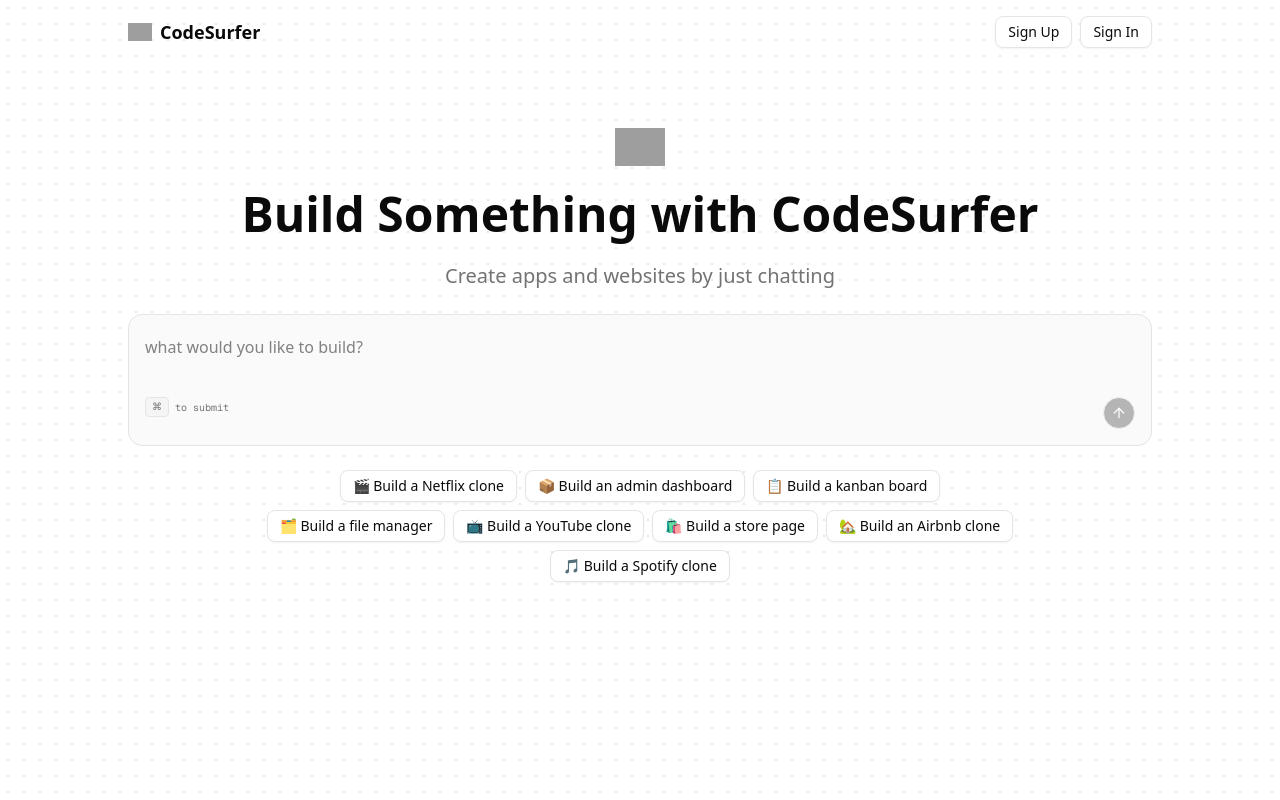
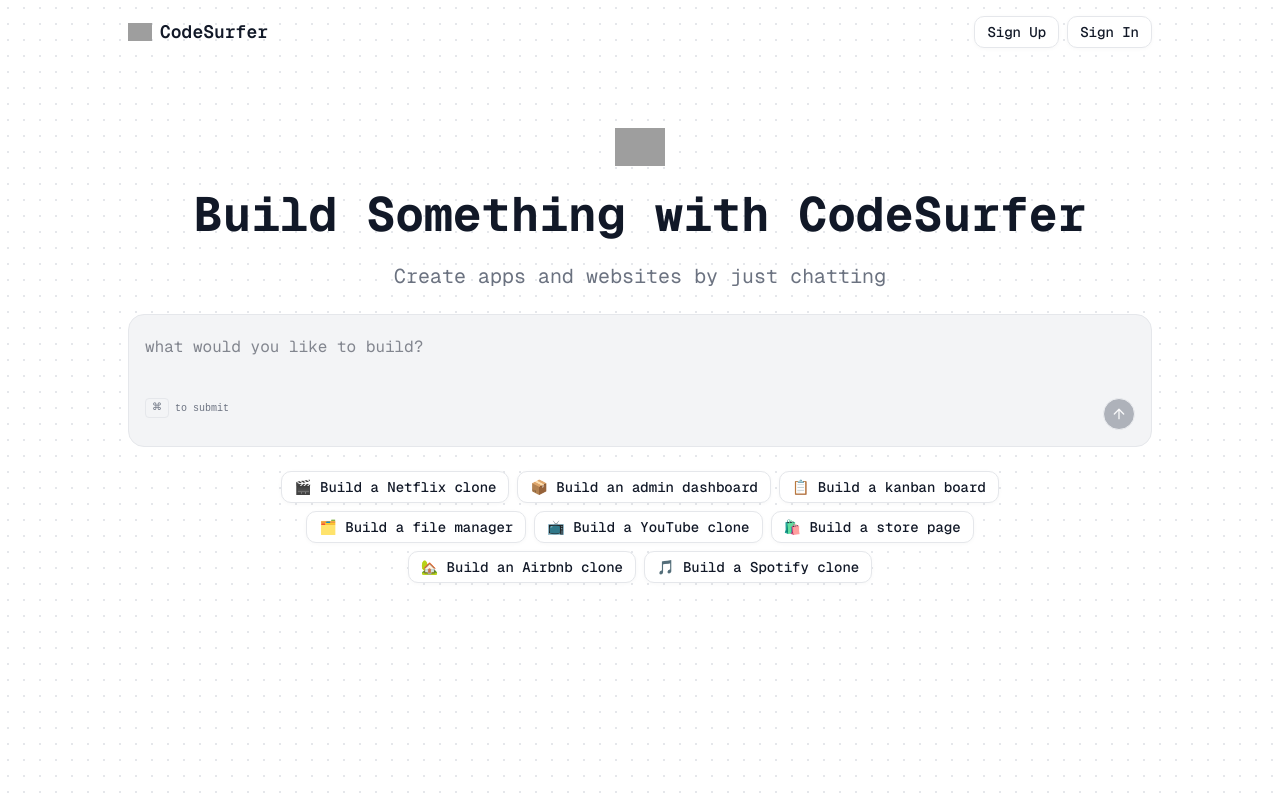
Before and after one commit to Aarush18/CodeSurfer, a Next.js app: page / in a window 1280 px wide. Built offline with nearby package versions, Linux system fonts and the light colour scheme; no server answers; grey boxes are pictures that could not be loaded.

Commit message:
FINAL COMMIT

```diff
--- a/src/app/globals.css
+++ b/src/app/globals.css
@@ -3,113 +3,165 @@
 
 @custom-variant dark (&:is(.dark *));
 
+
+:root {
+  --background: oklch(1.0000 0 0);
+  --foreground: oklch(0.2101 0.0318 264.6645);
+  --card: oklch(1.0000 0 0);
+  --card-foreground: oklch(0.2101 0.0318 264.6645);
+  --popover: oklch(1.0000 0 0);
+  --popover-foreground: oklch(0.2101 0.0318 264.6645);
+  --primary: oklch(0.6716 0.1368 48.5130);
+  --primary-foreground: oklch(1.0000 0 0);
+  --secondary: oklch(0.5360 0.0398 196.0280);
+  --secondary-foreground: oklch(1.0000 0 0);
+  --muted: oklch(0.9670 0.0029 264.5419);
+  --muted-foreground: oklch(0.5510 0.0234 264.3637);
+  --accent: oklch(0.9491 0 0);
+  --accent-foreground: oklch(0.2101 0.0318 264.6645);
+  --destructive: oklch(0.6368 0.2078 25.3313);
+  --destructive-foreground: oklch(0.9851 0 0);
+  --border: oklch(0.9276 0.0058 264.5313);
+  --input: oklch(0.9276 0.0058 264.5313);
+  --ring: oklch(0.6716 0.1368 48.5130);
+  --chart-1: oklch(0.5940 0.0443 196.0233);
+  --chart-2: oklch(0.7214 0.1337 49.9802);
+  --chart-3: oklch(0.8721 0.0864 68.5474);
+  --chart-4: oklch(0.6268 0 0);
+  --chart-5: oklch(0.6830 0 0);
+  --sidebar: oklch(0.9670 0.0029 264.5419);
+  --sidebar-foreground: oklch(0.2101 0.0318 264.6645);
+  --sidebar-primary: oklch(0.6716 0.1368 48.5130);
+  --sidebar-primary-foreground: oklch(1.0000 0 0);
+  --sidebar-accent: oklch(1.0000 0 0);
+  --sidebar-accent-foreground: oklch(0.2101 0.0318 264.6645);
+  --sidebar-border: oklch(0.9276 0.0058 264.5313);
+  --sidebar-ring: oklch(0.6716 0.1368 48.5130);
+  --font-sans: Geist Mono, ui-monospace, monospace;
+  --font-serif: serif;
+  --font-mono: JetBrains Mono, monospace;
+  --radius: 0.75rem;
+  --shadow-2xs: 0px 1px 4px 0px hsl(0 0% 0% / 0.03);
+  --shadow-xs: 0px 1px 4px 0px hsl(0 0% 0% / 0.03);
+  --shadow-sm: 0px 1px 4px 0px hsl(0 0% 0% / 0.05), 0px 1px 2px -1px hsl(0 0% 0% / 0.05);
+  --shadow: 0px 1px 4px 0px hsl(0 0% 0% / 0.05), 0px 1px 2px -1px hsl(0 0% 0% / 0.05);
+  --shadow-md: 0px 1px 4px 0px hsl(0 0% 0% / 0.05), 0px 2px 4px -1px hsl(0 0% 0% / 0.05);
+  --shadow-lg: 0px 1px 4px 0px hsl(0 0% 0% / 0.05), 0px 4px 6px -1px hsl(0 0% 0% / 0.05);
+  --shadow-xl: 0px 1px 4px 0px hsl(0 0% 0% / 0.05), 0px 8px 10px -1px hsl(0 0% 0% / 0.05);
+  --shadow-2xl: 0px 1px 4px 0px hsl(0 0% 0% / 0.13);
+  --tracking-normal: 0rem;
+  --spacing: 0.25rem;
+}
+
+.dark {
+  --background: oklch(0.1797 0.0043 308.1928);
+  --foreground: oklch(0.8109 0 0);
+  --card: oklch(0.1822 0 0);
+  --card-foreground: oklch(0.8109 0 0);
+  --popover: oklch(0.1797 0.0043 308.1928);
+  --popover-foreground: oklch(0.8109 0 0);
+  --primary: oklch(0.7214 0.1337 49.9802);
+  --primary-foreground: oklch(0.1797 0.0043 308.1928);
+  --secondary: oklch(0.5940 0.0443 196.0233);
+  --secondary-foreground: oklch(0.1797 0.0043 308.1928);
+  --muted: oklch(0.2520 0 0);
+  --muted-foreground: oklch(0.6268 0 0);
+  --accent: oklch(0.3211 0 0);
+  --accent-foreground: oklch(0.8109 0 0);
+  --destructive: oklch(0.5940 0.0443 196.0233);
+  --destructive-foreground: oklch(0.1797 0.0043 308.1928);
+  --border: oklch(0.2520 0 0);
+  --input: oklch(0.2520 0 0);
+  --ring: oklch(0.7214 0.1337 49.9802);
+  --chart-1: oklch(0.5940 0.0443 196.0233);
+  --chart-2: oklch(0.7214 0.1337 49.9802);
+  --chart-3: oklch(0.8721 0.0864 68.5474);
+  --chart-4: oklch(0.6268 0 0);
+  --chart-5: oklch(0.6830 0 0);
+  --sidebar: oklch(0.1822 0 0);
+  --sidebar-foreground: oklch(0.8109 0 0);
+  --sidebar-primary: oklch(0.7214 0.1337 49.9802);
+  --sidebar-primary-foreground: oklch(0.1797 0.0043 308.1928);
+  --sidebar-accent: oklch(0.3211 0 0);
+  --sidebar-accent-foreground: oklch(0.8109 0 0);
+  --sidebar-border: oklch(0.2520 0 0);
+  --sidebar-ring: oklch(0.7214 0.1337 49.9802);
+  --font-sans: Geist Mono, ui-monospace, monospace;
+  --font-serif: serif;
+  --font-mono: JetBrains Mono, monospace;
+  --radius: 0.75rem;
+  --shadow-2xs: 0px 1px 4px 0px hsl(0 0% 0% / 0.03);
+  --shadow-xs: 0px 1px 4px 0px hsl(0 0% 0% / 0.03);
+  --shadow-sm: 0px 1px 4px 0px hsl(0 0% 0% / 0.05), 0px 1px 2px -1px hsl(0 0% 0% / 0.05);
+  --shadow: 0px 1px 4px 0px hsl(0 0% 0% / 0.05), 0px 1px 2px -1px hsl(0 0% 0% / 0.05);
+  --shadow-md: 0px 1px 4px 0px hsl(0 0% 0% / 0.05), 0px 2px 4px -1px hsl(0 0% 0% / 0.05);
+  --shadow-lg: 0px 1px 4px 0px hsl(0 0% 0% / 0.05), 0px 4px 6px -1px hsl(0 0% 0% / 0.05);
+  --shadow-xl: 0px 1px 4px 0px hsl(0 0% 0% / 0.05), 0px 8px 10px -1px hsl(0 0% 0% / 0.05);
+  --shadow-2xl: 0px 1px 4px 0px hsl(0 0% 0% / 0.13);
+}
+
 @theme inline {
   --color-background: var(--background);
   --color-foreground: var(--foreground);
-  --font-sans: var(--font-geist-sans);
-  --font-mono: var(--font-geist-mono);
+  --color-card: var(--card);
+  --color-card-foreground: var(--card-foreground);
+  --color-popover: var(--popover);
+  --color-popover-foreground: var(--popover-foreground);
+  --color-primary: var(--primary);
+  --color-primary-foreground: var(--primary-foreground);
+  --color-secondary: var(--secondary);
+  --color-secondary-foreground: var(--secondary-foreground);
+  --color-muted: var(--muted);
+  --color-muted-foreground: var(--muted-foreground);
+  --color-accent: var(--accent);
+  --color-accent-foreground: var(--accent-foreground);
+  --color-destructive: var(--destructive);
+  --color-destructive-foreground: var(--destructive-foreground);
+  --color-border: var(--border);
+  --color-input: var(--input);
+  --color-ring: var(--ring);
+  --color-chart-1: var(--chart-1);
+  --color-chart-2: var(--chart-2);
+  --color-chart-3: var(--chart-3);
+  --color-chart-4: var(--chart-4);
+  --color-chart-5: var(--chart-5);
+  --color-sidebar: var(--sidebar);
+  --color-sidebar-foreground: var(--sidebar-foreground);
+  --color-sidebar-primary: var(--sidebar-primary);
+  --color-sidebar-primary-foreground: var(--sidebar-primary-foreground);
+  --color-sidebar-accent: var(--sidebar-accent);
+  --color-sidebar-accent-foreground: var(--sidebar-accent-foreground);
+  --color-sidebar-border: var(--sidebar-border);
   --color-sidebar-ring: var(--sidebar-ring);
-  --color-sidebar-border: var(--sidebar-border);
-  --color-sidebar-accent-foreground: var(--sidebar-accent-foreground);
-  --color-sidebar-accent: var(--sidebar-accent);
-  --color-sidebar-primary-foreground: var(--sidebar-primary-foreground);
-  --color-sidebar-primary: var(--sidebar-primary);
-  --color-sidebar-foreground: var(--sidebar-foreground);
-  --color-sidebar: var(--sidebar);
-  --color-chart-5: var(--chart-5);
-  --color-chart-4: var(--chart-4);
-  --color-chart-3: var(--chart-3);
-  --color-chart-2: var(--chart-2);
-  --color-chart-1: var(--chart-1);
-  --color-ring: var(--ring);
-  --color-input: var(--input);
-  --color-border: var(--border);
-  --color-destructive: var(--destructive);
-  --color-accent-foreground: var(--accent-foreground);
-  --color-accent: var(--accent);
-  --color-muted-foreground: var(--muted-foreground);
-  --color-muted: var(--muted);
-  --color-secondary-foreground: var(--secondary-foreground);
-  --color-secondary: var(--secondary);
-  --color-primary-foreground: var(--primary-foreground);
-  --color-primary: var(--primary);
-  --color-popover-foreground: var(--popover-foreground);
-  --color-popover: var(--popover);
-  --color-card-foreground: var(--card-foreground);
-  --color-card: var(--card);
+
+  --font-sans: var(--font-sans);
+  --font-mono: var(--font-mono);
+  --font-serif: var(--font-serif);
+
   --radius-sm: calc(var(--radius) - 4px);
   --radius-md: calc(var(--radius) - 2px);
   --radius-lg: var(--radius);
   --radius-xl: calc(var(--radius) + 4px);
+
+  --shadow-2xs: var(--shadow-2xs);
+  --shadow-xs: var(--shadow-xs);
+  --shadow-sm: var(--shadow-sm);
+  --shadow: var(--shadow);
+  --shadow-md: var(--shadow-md);
+  --shadow-lg: var(--shadow-lg);
+  --shadow-xl: var(--shadow-xl);
+  --shadow-2xl: var(--shadow-2xl);
+
+  --tracking-tighter: calc(var(--tracking-normal) - 0.05em);
+  --tracking-tight: calc(var(--tracking-normal) - 0.025em);
+  --tracking-normal: var(--tracking-normal);
+  --tracking-wide: calc(var(--tracking-normal) + 0.025em);
+  --tracking-wider: calc(var(--tracking-normal) + 0.05em);
+  --tracking-widest: calc(var(--tracking-normal) + 0.1em);
 }
 
-:root {
-  --radius: 0.625rem;
-  --background: oklch(1 0 0);
-  --foreground: oklch(0.145 0 0);
-  --card: oklch(1 0 0);
-  --card-foreground: oklch(0.145 0 0);
-  --popover: oklch(1 0 0);
-  --popover-foreground: oklch(0.145 0 0);
-  --primary: oklch(0.205 0 0);
-  --primary-foreground: oklch(0.985 0 0);
-  --secondary: oklch(0.97 0 0);
-  --secondary-foreground: oklch(0.205 0 0);
-  --muted: oklch(0.97 0 0);
-  --muted-foreground: oklch(0.556 0 0);
-  --accent: oklch(0.97 0 0);
-  --accent-foreground: oklch(0.205 0 0);
-  --destructive: oklch(0.577 0.245 27.325);
-  --border: oklch(0.922 0 0);
-  --input: oklch(0.922 0 0);
-  --ring: oklch(0.708 0 0);
-  --chart-1: oklch(0.646 0.222 41.116);
-  --chart-2: oklch(0.6 0.118 184.704);
-  --chart-3: oklch(0.398 0.07 227.392);
-  --chart-4: oklch(0.828 0.189 84.429);
-  --chart-5: oklch(0.769 0.188 70.08);
-  --sidebar: oklch(0.985 0 0);
-  --sidebar-foreground: oklch(0.145 0 0);
-  --sidebar-primary: oklch(0.205 0 0);
-  --sidebar-primary-foreground: oklch(0.985 0 0);
-  --sidebar-accent: oklch(0.97 0 0);
-  --sidebar-accent-foreground: oklch(0.205 0 0);
-  --sidebar-border: oklch(0.922 0 0);
-  --sidebar-ring: oklch(0.708 0 0);
-}
-
-.dark {
-  --background: oklch(0.145 0 0);
-  --foreground: oklch(0.985 0 0);
-  --card: oklch(0.205 0 0);
-  --card-foreground: oklch(0.985 0 0);
-  --popover: oklch(0.205 0 0);
-  --popover-foreground: oklch(0.985 0 0);
-  --primary: oklch(0.922 0 0);
-  --primary-foreground: oklch(0.205 0 0);
-  --secondary: oklch(0.269 0 0);
-  --secondary-foreground: oklch(0.985 0 0);
-  --muted: oklch(0.269 0 0);
-  --muted-foreground: oklch(0.708 0 0);
-  --accent: oklch(0.269 0 0);
-  --accent-foreground: oklch(0.985 0 0);
-  --destructive: oklch(0.704 0.191 22.216);
-  --border: oklch(1 0 0 / 10%);
-  --input: oklch(1 0 0 / 15%);
-  --ring: oklch(0.556 0 0);
-  --chart-1: oklch(0.488 0.243 264.376);
-  --chart-2: oklch(0.696 0.17 162.48);
-  --chart-3: oklch(0.769 0.188 70.08);
-  --chart-4: oklch(0.627 0.265 303.9);
-  --chart-5: oklch(0.645 0.246 16.439);
-  --sidebar: oklch(0.205 0 0);
-  --sidebar-foreground: oklch(0.985 0 0);
-  --sidebar-primary: oklch(0.488 0.243 264.376);
-  --sidebar-primary-foreground: oklch(0.985 0 0);
-  --sidebar-accent: oklch(0.269 0 0);
-  --sidebar-accent-foreground: oklch(0.985 0 0);
-  --sidebar-border: oklch(1 0 0 / 10%);
-  --sidebar-ring: oklch(0.556 0 0);
+body {
+  letter-spacing: var(--tracking-normal);
 }
 
 @layer base {
--- a/src/lib/usage.ts
+++ b/src/lib/usage.ts
@@ -35,7 +35,7 @@
 };
 
 export async function getUsageStatus(){
-    const {userId} =await auth();
+    const {userId} = await auth();
 
     if(!userId){
         throw new Error("user not authenticated");
```
